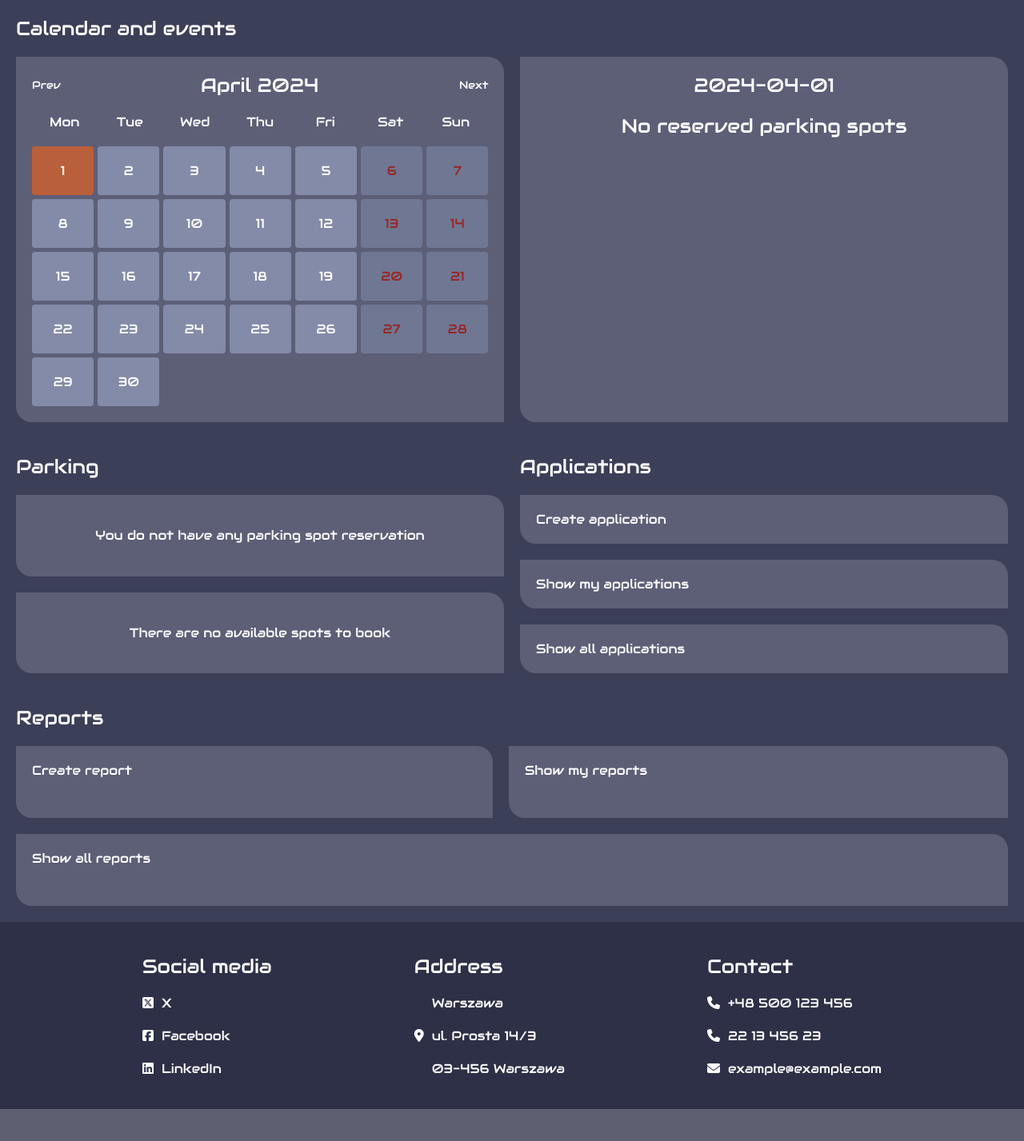
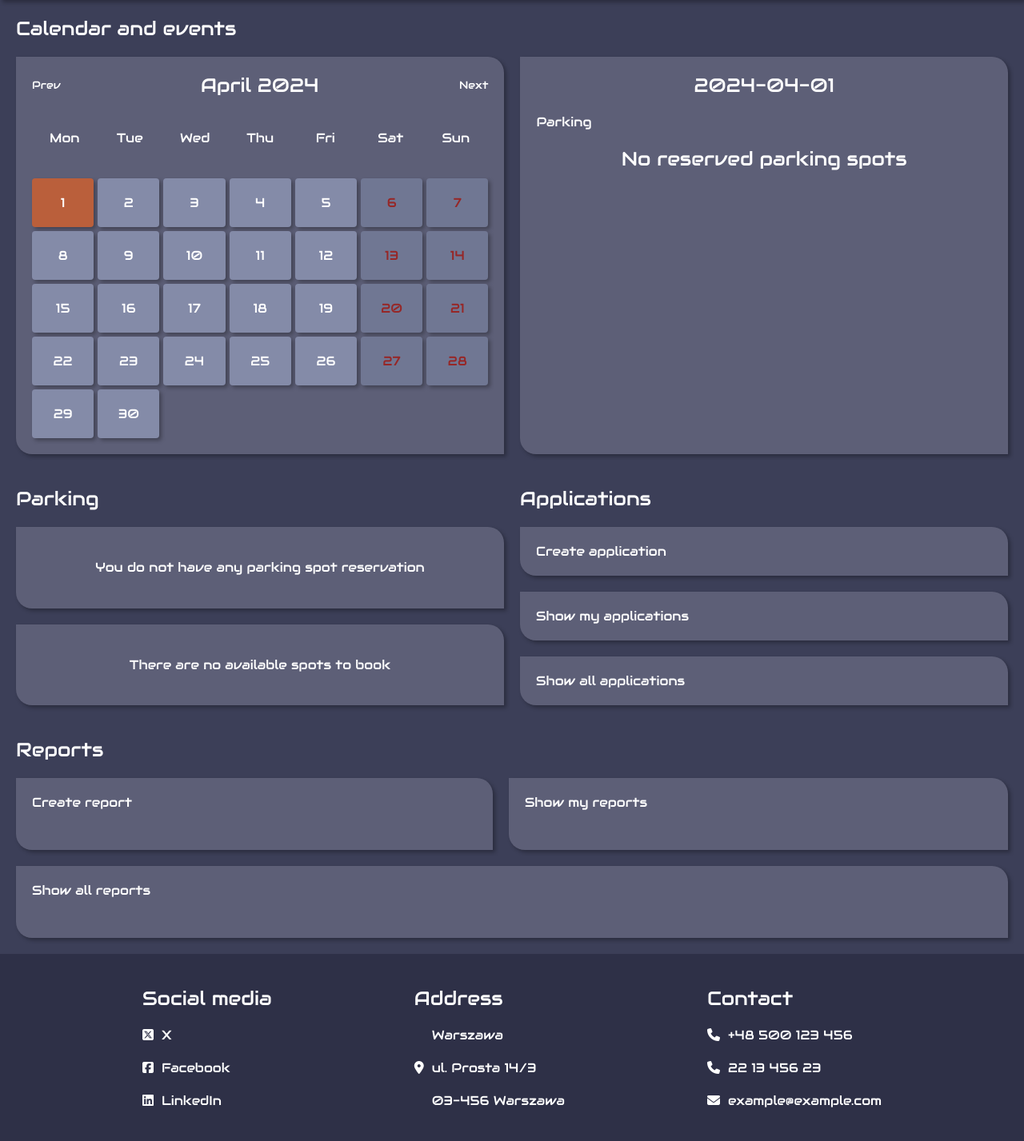
Before and after one commit to SzymonPiatek/Intranet, a Django app: page / in a window 1280 px wide. Shown: the part 80-1507 px from the top of the page at 80% size. Before the commit the page ends 1467 px from the top, so only its background shows below. Run offline with Django 5.2, Linux system fonts and the light colour scheme; the visitor is signed in with stand-in values (Sample User, id 1); data that the repository does not hold is empty; some libraries are stand-ins or nearby versions.

Commit message:
Home SCSS and Calendar (#8)
* Added holidays to Calendar JS

* Shadow, calendar, scss

* Calendar SCSS

```diff
--- a/website/parkings/views.py
+++ b/website/parkings/views.py
@@ -40,7 +40,7 @@ def get_user_parking_data(request):
                                   "date": "Permanently",
                                   "info": "Share your parking spot"}
 
-        user_shared_spots = ParkingBooking.objects.filter(spot__owner=request.user).order_by('date')[:3]
+        user_shared_spots = ParkingBooking.objects.filter(spot__owner=request.user).order_by('date')[:4]
         if user_shared_spots.exists():
             free_parking_spot_json = []
             for spot in user_shared_spots:
@@ -60,16 +60,13 @@ def get_user_parking_data(request):
         user_parking_spot = ParkingBooking.objects.filter(tenant=request.user).order_by('date')
         free_parking_spot = ParkingBooking.objects.filter(tenant=None).order_by('date')
 
-        print(f"User: {user_parking_spot.count()}")
-        print(f"Free: {free_parking_spot.count()}")
-
-        if user_parking_spot.count() >= 2 and free_parking_spot.count() >= 2:
-            user_parking_spot = user_parking_spot[:2]
+        if user_parking_spot.count() >= 3 and free_parking_spot.count() >= 3:
+            user_parking_spot = user_parking_spot[:3]
             free_parking_spot = free_parking_spot[:2]
-        elif user_parking_spot.count() < 2:
-            free_parking_spot = free_parking_spot[:(4 - user_parking_spot.count())]
-        elif free_parking_spot.count() < 2:
-            user_parking_spot = user_parking_spot[:(4 - free_parking_spot.count())]
+        elif user_parking_spot.count() < 3:
+            free_parking_spot = free_parking_spot[:(5 - user_parking_spot.count())]
+        elif free_parking_spot.count() < 3:
+            user_parking_spot = user_parking_spot[:(5 - free_parking_spot.count())]
 
         if user_parking_spot.exists():
             user_parking_spot_json = []
--- a/website/static/css/styles.css
+++ b/website/static/css/styles.css
@@ -2,8 +2,10 @@ nav {
   background: #2E3047;
   height: 80px;
   width: 100%;
+  position: fixed;
   display: flex;
   justify-content: center;
+  z-index: 999;
 }
 nav .container {
   height: 100%;
@@ -108,7 +110,7 @@ footer .container .content .block .item .text {
   background: #5d5f77;
   min-width: 500px;
   border-radius: 0 20px 0 20px;
-  padding: 20px;
+  padding: 20px 20px;
   flex-grow: 1;
 }
 .home .container .content .block .items .item.events {
@@ -116,31 +118,37 @@ footer .container .content .block .item .text {
   flex-direction: column;
   gap: 20px;
 }
-.home .container .content .block .items .item.events .date {
+.home .container .content .block .items .item .date {
   text-align: center;
 }
-.home .container .content .block .items .item.events .booking {
+.home .container .content .block .items .item .booking {
   background: #ba5f3b;
   text-align: center;
   padding: 20px 20px;
   border-radius: 10px;
 }
-.home .container .content .block .items .item.events .info {
+.home .container .content .block .items .item .info {
   text-align: center;
 }
+.home .container .content .block .items .item .spot {
+  background: #ba5f3b;
+  text-align: center;
+  padding: 20px 20px;
+  border-radius: 10px;
+  width: 100%;
+}
+.home .container .content .block .items .item .spot i {
+  margin-right: 10px;
+}
 .home .container .content .block .items.parkings .item {
+  max-height: 380px;
   display: flex;
   justify-content: center;
   align-items: center;
   flex-direction: column;
   gap: 20px;
-}
-.home .container .content .block .items.parkings .item .spot {
-  background: #ba5f3b;
-  text-align: center;
-  padding: 20px 20px;
-  border-radius: 10px;
-  width: 100%;
+  overflow-y: auto;
+  flex-grow: 1;
 }
 .home .container .content .block .items.parkings .item .info {
   height: 100%;
@@ -185,7 +193,7 @@ footer .container .content .block .item .text {
 .calendar {
   display: flex;
   flex-direction: column;
-  gap: 20px;
+  gap: 40px;
 }
 .calendar .header {
   display: flex;
@@ -214,10 +222,17 @@ footer .container .content .block .item .text {
 .calendar .days .day.empty {
   background: none;
   cursor: default;
+  box-shadow: none;
 }
 .calendar .days .day.weekend {
   background: #707793;
   color: #962727;
+}
+.calendar .days .day.relaxed {
+  background: #cba080;
+}
+.calendar .days .day.holiday {
+  background: #b54d4d;
 }
 .calendar .days .day.past {
   background: #3C3F58;
@@ -249,7 +264,9 @@ body {
 
 main {
   min-height: calc(100vh - 80px);
-  width: 100vw;
+  width: 100%;
+  position: absolute;
+  top: 80px;
 }
 
 button {
@@ -263,6 +280,10 @@ button {
   max-width: 100%;
 }
 
+.shadow, nav, .home .container .content .block .items .item, .home .container .content .block .items .item .booking, .home .container .content .block .items .item .spot, .calendar .days .day {
+  box-shadow: 3px 3px 5px rgba(0, 0, 0, 0.3);
+}
+
 ::-webkit-scrollbar {
   background: #5d5f77;
   width: 10px;
--- a/website/static/js/elements/calendar.js
+++ b/website/static/js/elements/calendar.js
@@ -6,6 +6,51 @@ document.addEventListener('DOMContentLoaded', function() {
     const parkingBookingContainer = document.getElementById('eventParkingBooking');
 
     let currentDate = new Date();
+
+    const holidays = [
+        "01-01", // New Year
+        "01-06", // Epiphany
+        "11-11", // National Independence Day
+        "12-24", // Christmas Eve
+        "12-25", // 1st Christmas Day
+        "12-26", // 2st Christmas Day
+        "12-31", // New Year's Eye
+    ]
+
+    const relaxedHolidays = [
+        "02-14", // Valentine's Day
+        "02-16", // Fat Thursday
+        "03-08", // Women's Day
+        "05-01", // Working Day
+        "05-26", // Mother's Day
+        "06-01", // Children's Day
+        "06-23", // Father's Day
+        "12-06", // Saint Nicholas' Day
+    ]
+
+    function addHolidaysToCalendar(year) {
+        holidays.forEach(holiday => {
+            const [month, day] = holiday.split('-');
+            const holidayDate = new Date(year, month - 1, day);
+            const holidayDateString = holidayDate.toISOString().split('T')[0];
+            const holidayDiv = daysContainer.querySelector(`.day[data-date="${holidayDateString}"]`);
+            if (holidayDiv) {
+                holidayDiv.classList.add('holiday');
+            }
+        });
+    }
+
+    function addRelaxedHolidaysToCalendar(year) {
+        relaxedHolidays.forEach(holiday => {
+            const [month, day] = holiday.split('-');
+            const holidayDate = new Date(year, month - 1, day);
+            const holidayDateString = holidayDate.toISOString().split('T')[0];
+            const holidayDiv = daysContainer.querySelector(`.day[data-date="${holidayDateString}"]`);
+            if (holidayDiv) {
+                holidayDiv.classList.add('relaxed');
+            }
+        });
+    }
 
     function renderCalendar() {
         let year = currentDate.getFullYear();
@@ -24,7 +69,7 @@ document.addEventListener('DOMContentLoaded', function() {
         for (let i = 1; i <= daysInMonth; i++) {
             let day = Object.assign(document.createElement('div'), {className: 'day'});
             day.textContent = i;
-            day.setAttribute('data-date', new Date(year, month, i+1).toISOString().split('T')[0]);
+            day.setAttribute('data-date', new Date(year, month, i).toISOString().split('T')[0]);
             if (year === new Date().getFullYear() && month === new Date().getMonth() && i === new Date().getDate()) {
                 day.classList.add('today');
             }
@@ -36,6 +81,8 @@ document.addEventListener('DOMContentLoaded', function() {
             }
             daysContainer.appendChild(day);
         }
+        addHolidaysToCalendar(year);
+        addRelaxedHolidaysToCalendar(year);
     }
 
     function showParkingBookings(date) {
@@ -51,9 +98,13 @@ document.addEventListener('DOMContentLoaded', function() {
                 dateDiv.appendChild(dateText);
                 eventsContainer.appendChild(dateDiv);
 
+                const labelDiv = Object.assign(document.createElement('div'), {className: 'label'});
+                labelDiv.innerHTML = "Parking";
+                eventsContainer.appendChild(labelDiv);
+
                 if (data.hasOwnProperty('parking_booking')) {
                     const booking = data.parking_booking;
-                    const bookingDiv = Object.assign(document.createElement('div'), {className: 'booking'});
+                    const bookingDiv = Object.assign(document.createElement('div'), {className: 'spot'});
                     bookingDiv.innerHTML = `<i class="fa-solid fa-car"></i>Spot ${booking.spot} - ${booking.type}`;
                     eventsContainer.appendChild(bookingDiv);
                 } else if (data.hasOwnProperty('info')) {
@@ -87,9 +138,11 @@ document.addEventListener('DOMContentLoaded', function() {
             allDays.forEach(day => day.classList.remove('selected'));
 
             clickedDay.classList.add('selected')
-            const date = clickedDay.getAttribute('data-date');
-            showParkingBookings(date);
-        }
+            let date = new Date(clickedDay.getAttribute('data-date'));
+            date.setDate(date.getDate() + 1);
+            const formattedDate = date.toISOString().split('T')[0];
+            showParkingBookings(formattedDate);
+    }
     });
 
     renderCalendar();
--- a/website/static/js/parkings/parking_data.js
+++ b/website/static/js/parkings/parking_data.js
@@ -27,18 +27,22 @@ document.addEventListener('DOMContentLoaded', function() {
             .then(data => {
                 if (data.user_parking_spots) {
                     const parkingData = Array.isArray(data.user_parking_spots) ? data.user_parking_spots : [data.user_parking_spots];
+                    const parkingContainer = Object.assign(document.createElement('div'), {className: 'item'});
                     parkingData.forEach(spot => {
-                        parkingItemsContainer.appendChild(createItemElement(createSpotElement(spot)));
+                        parkingContainer.appendChild(createSpotElement(spot));
                     });
+                    parkingItemsContainer.appendChild(parkingContainer);
                 } else if (data.first_info) {
                     parkingItemsContainer.appendChild(createItemElement(createInfoElement(data.first_info)));
                 }
 
                 if (data.free_parking_spots) {
                     const parkingData = Array.isArray(data.free_parking_spots) ? data.free_parking_spots : [data.free_parking_spots];
+                    const parkingContainer = Object.assign(document.createElement('div'), {className: 'item'});
                     parkingData.forEach(spot => {
-                        parkingItemsContainer.appendChild(createItemElement(createSpotElement(spot)));
+                        parkingContainer.appendChild(createSpotElement(spot));
                     });
+                    parkingItemsContainer.appendChild(parkingContainer);
                 } else if (data.second_info) {
                     parkingItemsContainer.appendChild(createItemElement(createInfoElement(data.second_info)));
                 }
--- a/website/static/scss/calendar.scss
+++ b/website/static/scss/calendar.scss
@@ -4,7 +4,7 @@
 .calendar {
   display: flex;
   flex-direction: column;
-  gap: 20px;
+  gap: 40px;
   .header {
     display: flex;
     justify-content: space-between;
@@ -22,6 +22,7 @@
     grid-template-columns: repeat(7, 1fr);
     gap: 5px;
     .day {
+      @extend .shadow;
       background: $calendar-day-background;
       text-align: center;
       padding: 20px 10px;
@@ -30,10 +31,17 @@
       &.empty {
         background: none;
         cursor: default;
+        box-shadow: none;
       }
       &.weekend {
         background: $calendar-weekend-background;
         color: $calendar-weekend-color;
+      }
+      &.relaxed {
+        background: $calendar-relaxed-background;
+      }
+      &.holiday {
+        background: $calendar-holiday-background;
       }
       &.past {
         background: $calendar-past-background;
--- a/website/static/scss/colors.scss
+++ b/website/static/scss/colors.scss
@@ -8,6 +8,8 @@ $color-7: #000;
 $color-8: #848ba8;
 $color-9: #962727;
 $color-10: #1f1f1f;
+$color-11: #cba080;
+$color-12: #b54d4d;
 
 
 $body-background: $color-1;
@@ -26,6 +28,8 @@ $calendar-weekend-background: $color-3;
 $calendar-past-background: $color-1;
 $calendar-today-background: $color-6;
 $calendar-selected-background: $color-9;
+$calendar-relaxed-background: $color-11;
+$calendar-holiday-background: $color-12;
 
 $scrollbar-background: $color-4;
 $scrollbar-thumb-background: $color-8;
--- a/website/static/scss/home.scss
+++ b/website/static/scss/home.scss
@@ -33,19 +33,22 @@
           flex-grow: 1;
           gap: 20px;
           .item {
+            @extend .shadow;
             background: $block-item-background;
             min-width: 500px;
             border-radius: 0 20px 0 20px;
-            padding: 20px;
+            padding: 20px 20px;
             flex-grow: 1;
             &.events {
               display: flex;
               flex-direction: column;
               gap: 20px;
+            }
             .date {
               text-align: center;
             }
             .booking {
+              @extend .shadow;
               background: $booking-background;
               text-align: center;
               padding: 20px 20px;
@@ -54,22 +57,28 @@
             .info {
               text-align: center;
             }
+            .spot {
+              @extend .shadow;
+              background: $booking-background;
+              text-align: center;
+              padding: 20px 20px;
+              border-radius: 10px;
+              width: 100%;
+              i {
+                margin-right: 10px;
+              }
             }
           }
           &.parkings {
             .item {
+              max-height: 380px;
               display: flex;
               justify-content: center;
               align-items: center;
               flex-direction: column;
               gap: 20px;
-              .spot {
-                background: $booking-background;
-                text-align: center;
-                padding: 20px 20px;
-                border-radius: 10px;
-                width: 100%;
-              }
+              overflow-y: auto;
+              flex-grow: 1;
               .info {
                 height: 100%;
                 display: flex;
--- a/website/static/scss/navbar.scss
+++ b/website/static/scss/navbar.scss
@@ -2,11 +2,14 @@
 
 
 nav {
+  @extend .shadow;
   background: $navbar-background;
   height: 80px;
   width: 100%;
+  position: fixed;
   display: flex;
   justify-content: center;
+  z-index: 999;
   .container {
     height: 100%;
     padding: 0 20px;
--- a/website/static/scss/styles.scss
+++ b/website/static/scss/styles.scss
@@ -23,7 +23,9 @@ body {
 
 main {
   min-height: calc(100vh - 80px);
-  width: 100vw;
+  width: 100%;
+  position: absolute;
+  top: 80px;
 }
 
 button {
@@ -37,6 +39,10 @@ button {
   max-width: 100%;
 }
 
+.shadow {
+  box-shadow: 3px 3px 5px rgba(0, 0, 0, 0.3);
+}
+
 ::-webkit-scrollbar {
   background: $scrollbar-background;
   width: 10px;
--- a/website/templates/base.html
+++ b/website/templates/base.html
@@ -27,7 +27,10 @@
 </head>
 <body>
     {% include 'elements/navbar.html' %}
+    <main>
     {% block content %} {% endblock content %}
     {% include 'elements/footer.html' %}
+
+    </main>
 </body>
 </html>
--- a/website/templates/home.html
+++ b/website/templates/home.html
@@ -15,6 +15,7 @@
                             {% include 'elements/calendar.html' %}
                         </div>
                         <div class="item events" id="eventsContainer">
+                            <div class="small">Parking</div>
                             <div id="eventParkingBooking" data-url="{% url 'get_parking_booking_from_date'%}" style="display: none"></div>
                         </div>
                     </div>
```
Also changed, not shown: 1 other file. Lines whose indentation alone changed are shown as unchanged.
